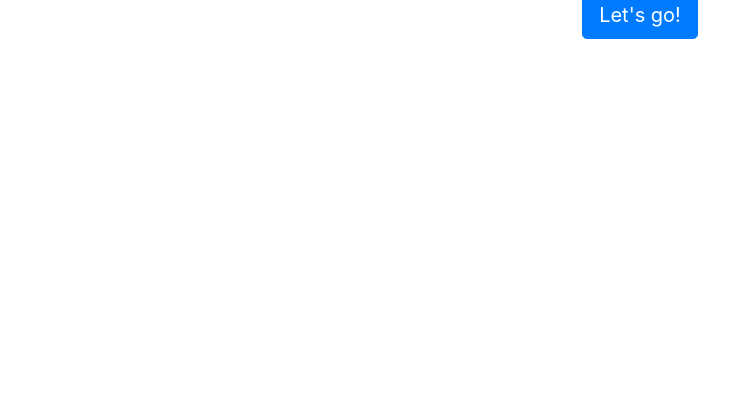
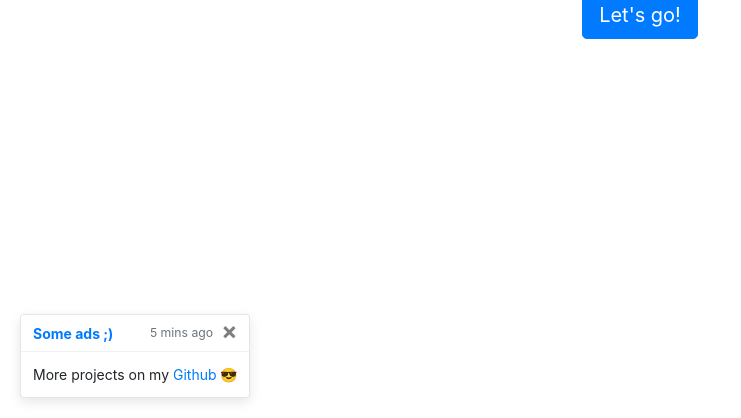
Before and after one commit to BonjurG/django-todo-project, a Django app: page / in a window 1280 px wide. Shown: the part 382-800 px from the top of the page, without its empty margins (0-741 px from the left). Run offline with Django 4.2, Linux system fonts and the light colour scheme; some libraries are stand-ins or nearby versions.

Commit message:
make last fix

```diff
--- a/todo/templates/todo/home.html
+++ b/todo/templates/todo/home.html
@@ -17,4 +17,39 @@
         </div>
     </div>
 
+    <html lang="en">
+    <head>
+      <title>Bootstrap Example</title>
+      <meta charset="utf-8">
+      <meta name="viewport" content="width=device-width, initial-scale=1">
+      <link rel="stylesheet" href="https://cdn.jsdelivr.net/npm/bootstrap@4.6.1/dist/css/bootstrap.min.css">
+      <script src="https://cdn.jsdelivr.net/npm/jquery@3.6.0/dist/jquery.slim.min.js"></script>
+      <script src="https://cdn.jsdelivr.net/npm/popper.js@1.16.1/dist/umd/popper.min.js"></script>
+      <script src="https://cdn.jsdelivr.net/npm/bootstrap@4.6.1/dist/js/bootstrap.bundle.min.js"></script>
+    </head>
+    <body>
+
+    <div class="container">
+      <div class="toast" style="position: fixed; bottom: 0; left: 0; margin: 20px;" data-autohide="false">
+        <div class="toast-header">
+          <strong class="mr-auto text-primary">Some ads ;)</strong>
+          <small class="text-muted">5 mins ago</small>
+          <button type="button" class="ml-2 mb-1 close" data-dismiss="toast">&times;</button>
+        </div>
+        <div class="toast-body">
+          More projects on my <a href="https://github.com/BonjurG">Github</a> 😎
+        </div>
+      </div>
+    </div>
+
+    <script>
+    $(document).ready(function(){
+      $('.toast').toast('show');
+    });
+    </script>
+
+    </body>
+    </html>
+
+
 {% endblock %}
```
Also changed, not shown: db.sqlite3.
